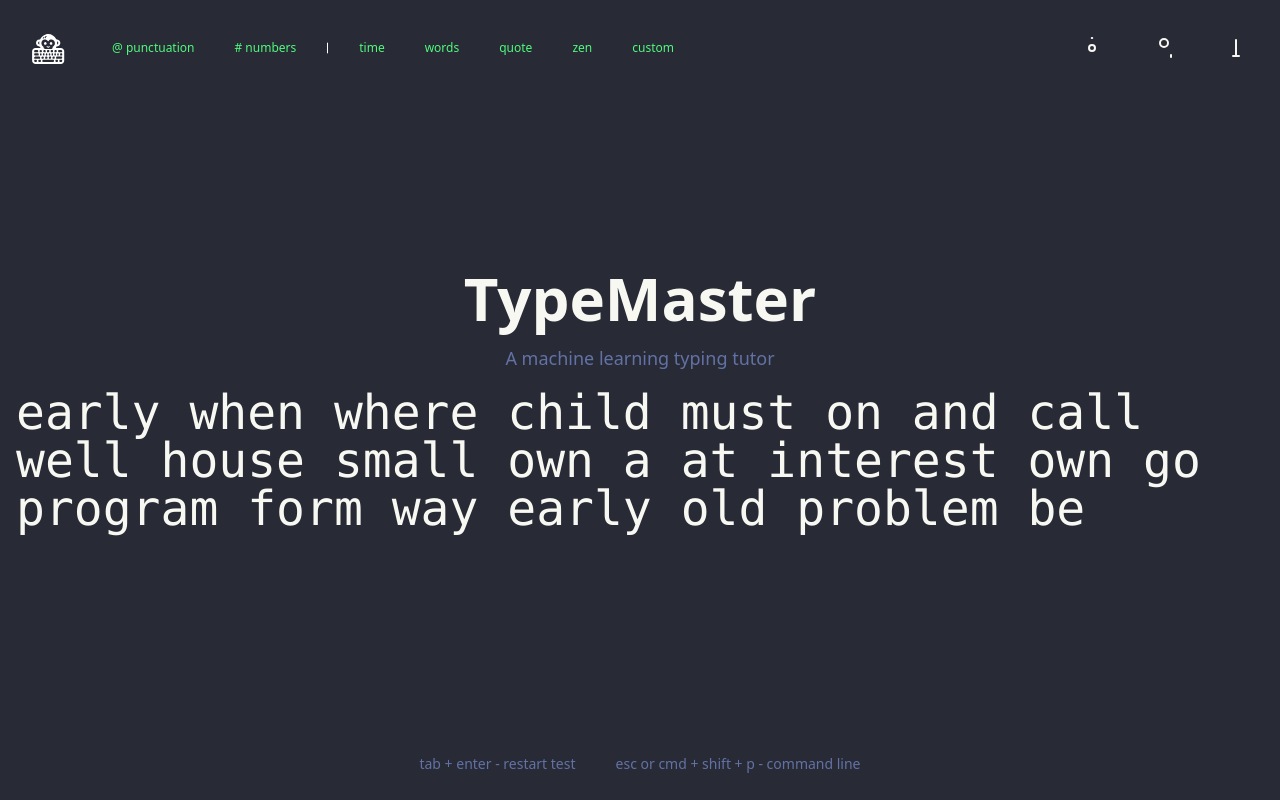
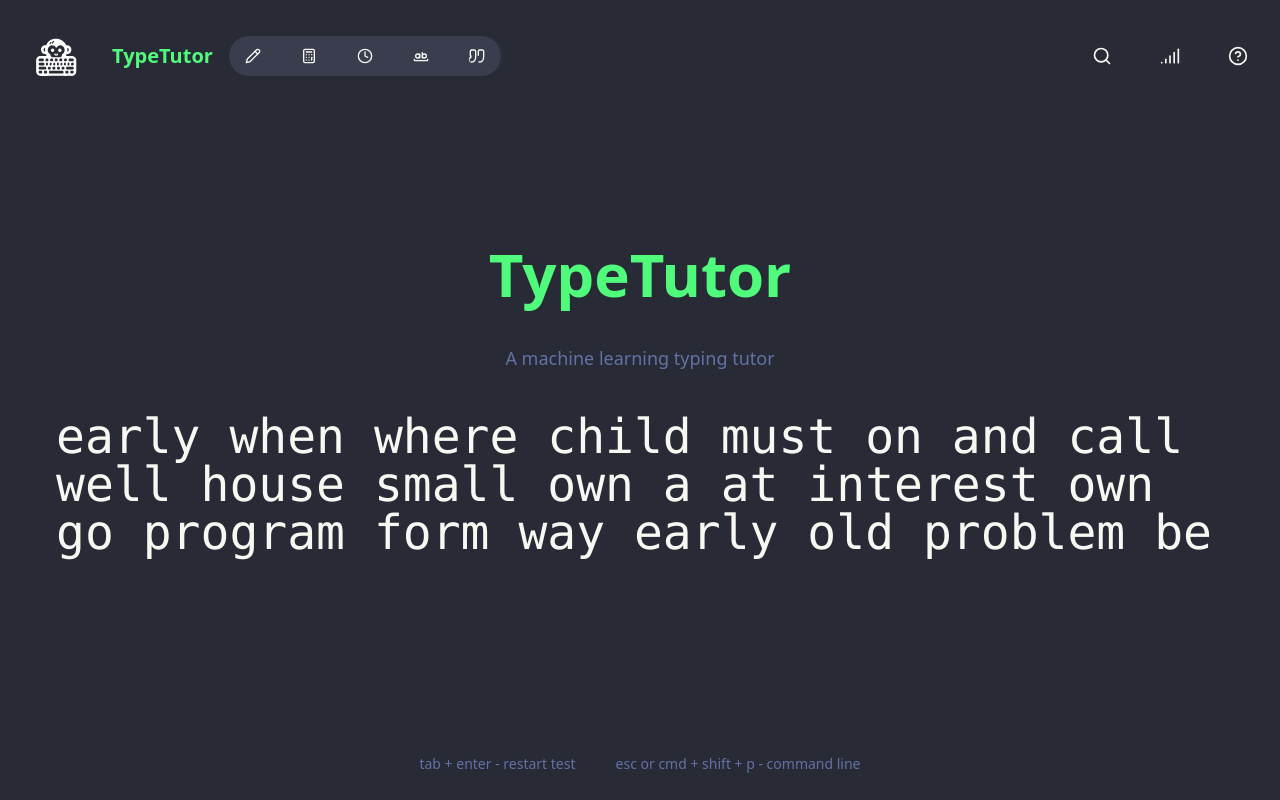
Before and after one commit to EmmettHintz/Typing-ML-Project, a Next.js app in the folder typing-ml-project/: page / in a window 1280 px wide. Built offline with nearby package versions, Linux system fonts and the light colour scheme.

Commit message:
Update landing page UI

```diff
--- a/typing-ml-project/src/components/landing-page.tsx
+++ b/typing-ml-project/src/components/landing-page.tsx
@@ -1,57 +1,49 @@
 /**
  * This code was generated by v0 by Vercel.
- * @see https://v0.dev/t/tJXFF5OCT2C
+ * @see https://v0.dev/t/cyTBCHOec20
  */
-
 import { Button } from "@/components/ui/button"
-import { DividerVerticalIcon } from "@radix-ui/react-icons"
 
 export function LandingPage() {
   return (
     <div className="min-h-screen bg-[#282a36] text-[#f8f8f2] flex flex-col items-center justify-center p-4">
       <header className="absolute top-0 left-0 right-0 flex justify-between items-center p-4">
         <div className="flex items-center space-x-4">
-            <img alt="Logo" className="h-16 invert" src="/Typing-Project-Logo.svg" />
-          <div className="flex space-x-2">
+          <img alt="Logo" className="h-20 invert" src="/Typing-Project-Logo.svg" />
+          <h1 className="text-xl text-[#50fa7b] font-bold">TypeTutor</h1>
+
+          <div className="flex space-x-2 rounded-full bg-[#3a3d4d]">
             <Button className="text-xs text-[#50fa7b]" variant="ghost">
-              @ punctuation
+              <PencilIcon className="text-[#f8f8f2] h-4 w-4" />
             </Button>
             <Button className="text-xs text-[#50fa7b]" variant="ghost">
-              # numbers
-            </Button>
-
-            <DividerVerticalIcon className="text-white h-10 divider-icon" />
-            <Button className="text-xs text-[#50fa7b]" variant="ghost">
-              time
+              <CalculatorIcon className="text-[#f8f8f2] h-4 w-4" />
             </Button>
             <Button className="text-xs text-[#50fa7b]" variant="ghost">
-              words
+              <ClockIcon className="text-[#f8f8f2] h-4 w-4" />
             </Button>
             <Button className="text-xs text-[#50fa7b]" variant="ghost">
-              quote
+              <WholeWordIcon className="text-[#f8f8f2] h-4 w-4" />
             </Button>
             <Button className="text-xs text-[#50fa7b]" variant="ghost">
-              zen
-            </Button>
-            <Button className="text-xs text-[#50fa7b]" variant="ghost">
-              custom
+              <QuoteIcon className="text-[#f8f8f2] h-4 w-4" />
             </Button>
           </div>
         </div>
         <div className="flex items-center space-x-4">
           <Button variant="ghost">
-            <SettingsIcon className="text-[#f8f8f2]" />
+            <SearchIcon className="text-[#f8f8f2] h-5 w-5" />
           </Button>
           <Button variant="ghost">
-            <UserIcon className="text-[#f8f8f2]" />
+            <SignalIcon className="text-[#f8f8f2] h-5 w-5" />
           </Button>
           <Button variant="ghost">
-            <TypeIcon className="text-[#f8f8f2]" />
+            <HelpCircleIcon className="text-[#f8f8f2] h-5 w-5" />
           </Button>
         </div>
       </header>
-      <main className="flex flex-col items-center justify-center space-y-4">
-        <h1 className="text-6xl font-bold">TypeMaster</h1>
+      <main className="flex flex-col items-center justify-center space-y-10 p-10">
+        <h1 className="text-6xl font-bold text-[#50fa7b]">TypeTutor</h1>
         <p className="text-lg text-[#6272a4]">A machine learning typing tutor</p>
         <div className="text-5xl font-mono space-y-4">
           <p>
@@ -75,65 +67,185 @@ export function LandingPage() {
 }
 
 
-function SettingsIcon(props: any) {
+function PencilIcon(props) {
   return (
     <svg
       {...props}
       xmlns="http://www.w3.org/2000/svg"
       width="24"
       height="24"
-      viewBox="0 24"
+      viewBox="0 0 24 24"
       fill="none"
       stroke="currentColor"
       strokeWidth="2"
       strokeLinecap="round"
       strokeLinejoin="round"
     >
-      <path d="M12.22 2h-.44a2 2 0 0-2 2v.18a2 1-1 1.73l-.43.25a2 1-2 0l-.15-.08a2 0-2.73.73l-.22.38a2 .73 2.73l.15.1a2 1 1.72v.51a2 1.74l-.15.09a2 0-.73 2.73l.22.38a2 2.73.73l.15-.08a2 0l.43.25a2 1.73V20a2 2h.44a2 2-2v-.18a2 1-1.73l.43-.25a2 0l.15.08a2 2.73-.73l.22-.39a2 0-.73-2.73l-.15-.08a2 1-1-1.74v-.5a2 1-1.74l.15-.09a2 .73-2.73l-.22-.38a2 0-2.73-.73l-.15.08a2 0l-.43-.25a2 1-1-1.73V4a2 0-2-2z" />
-      <circle cx="12" cy="12" r="3" />
+      <path d="M17 3a2.85 2.83 0 1 1 4 4L7.5 20.5 2 22l1.5-5.5Z" />
+      <path d="m15 5 4 4" />
     </svg>
   )
 }
 
 
-function UserIcon(props: any) {
+function CalculatorIcon(props) {
   return (
     <svg
       {...props}
       xmlns="http://www.w3.org/2000/svg"
       width="24"
       height="24"
-      viewBox="0 24"
+      viewBox="0 0 24 24"
       fill="none"
       stroke="currentColor"
       strokeWidth="2"
       strokeLinecap="round"
       strokeLinejoin="round"
     >
-      <path d="M19 21v-2a4 4 0 0-4-4H9a4 0-4 4v2" />
-      <circle cx="12" cy="7" r="4" />
+      <rect width="16" height="20" x="4" y="2" rx="2" />
+      <line x1="8" x2="16" y1="6" y2="6" />
+      <line x1="16" x2="16" y1="14" y2="18" />
+      <path d="M16 10h.01" />
+      <path d="M12 10h.01" />
+      <path d="M8 10h.01" />
+      <path d="M12 14h.01" />
+      <path d="M8 14h.01" />
+      <path d="M12 18h.01" />
+      <path d="M8 18h.01" />
     </svg>
   )
 }
 
 
-function TypeIcon(props: any) {
+function ClockIcon(props) {
   return (
     <svg
       {...props}
       xmlns="http://www.w3.org/2000/svg"
       width="24"
       height="24"
-      viewBox="0 24"
+      viewBox="0 0 24 24"
       fill="none"
       stroke="currentColor"
       strokeWidth="2"
       strokeLinecap="round"
       strokeLinejoin="round"
     >
-      <polyline points="4 7 20" />
-      <line x1="9" x2="15" y1="20" y2="20" />
-      <line x1="12" x2="12" y1="4" y2="20" />
+      <circle cx="12" cy="12" r="10" />
+      <polyline points="12 6 12 12 16 14" />
     </svg>
   )
 }
+
+
+
+function WholeWordIcon(props) {
+  return (
+    <svg
+      {...props}
+      xmlns="http://www.w3.org/2000/svg"
+      width="24"
+      height="24"
+      viewBox="0 0 24 24"
+      fill="none"
+      stroke="currentColor"
+      strokeWidth="2"
+      strokeLinecap="round"
+      strokeLinejoin="round"
+    >
+      <circle cx="7" cy="12" r="3" />
+      <path d="M10 9v6" />
+      <circle cx="17" cy="12" r="3" />
+      <path d="M14 7v8" />
+      <path d="M22 17v1c0 .5-.5 1-1 1H3c-.5 0-1-.5-1-1v-1" />
+    </svg>
+  )
+}
+
+
+function QuoteIcon(props) {
+  return (
+    <svg
+      {...props}
+      xmlns="http://www.w3.org/2000/svg"
+      width="24"
+      height="24"
+      viewBox="0 0 24 24"
+      fill="none"
+      stroke="currentColor"
+      strokeWidth="2"
+      strokeLinecap="round"
+      strokeLinejoin="round"
+    >
+      <path d="M3 21c3 0 7-1 7-8V5c0-1.25-.756-2.017-2-2H4c-1.25 0-2 .75-2 1.972V11c0 1.25.75 2 1 1v1c0 1-1 2-2 2s-1 .008-1 1.031V20c0 1z" />
+      <path d="M15 21c3 0 7-1 7-8V5c0-1.25-.757-2.017-2-2h-4c-1.25 0-2 .75-2 1.972V11c0 1.25.75 2 2h.75c0 2.25.25 4-2.75 4v3c0 1 1z" />
+    </svg>
+  )
+}
+
+
+function SearchIcon(props) {
+  return (
+    <svg
+      {...props}
+      xmlns="http://www.w3.org/2000/svg"
+      width="24"
+      height="24"
+      viewBox="0 0 24 24"
+      fill="none"
+      stroke="currentColor"
+      strokeWidth="2"
+      strokeLinecap="round"
+      strokeLinejoin="round"
+    >
+      <circle cx="11" cy="11" r="8" />
+      <path d="m21 21-4.3-4.3" />
+    </svg>
+  )
+}
+
+
+function SignalIcon(props) {
+  return (
+    <svg
+      {...props}
+      xmlns="http://www.w3.org/2000/svg"
+      width="24"
+      height="24"
+      viewBox="0 0 24 24"
+      fill="none"
+      stroke="currentColor"
+      strokeWidth="2"
+      strokeLinecap="round"
+      strokeLinejoin="round"
+    >
+      <path d="M2 20h.01" />
+      <path d="M7 20v-4" />
+      <path d="M12 20v-8" />
+      <path d="M17 20V8" />
+      <path d="M22 4v16" />
+    </svg>
+  )
+}
+
+
+function HelpCircleIcon(props) {
+  return (
+    <svg
+      {...props}
+      xmlns="http://www.w3.org/2000/svg"
+      width="24"
+      height="24"
+      viewBox="0 0 24 24"
+      fill="none"
+      stroke="currentColor"
+      strokeWidth="2"
+      strokeLinecap="round"
+      strokeLinejoin="round"
+    >
+      <circle cx="12" cy="12" r="10" />
+      <path d="M9.09 9a3 3 0 0 1 5.83 1c0 2-3 3-3 3" />
+      <path d="M12 17h.01" />
+    </svg>
+  )
+}
```
